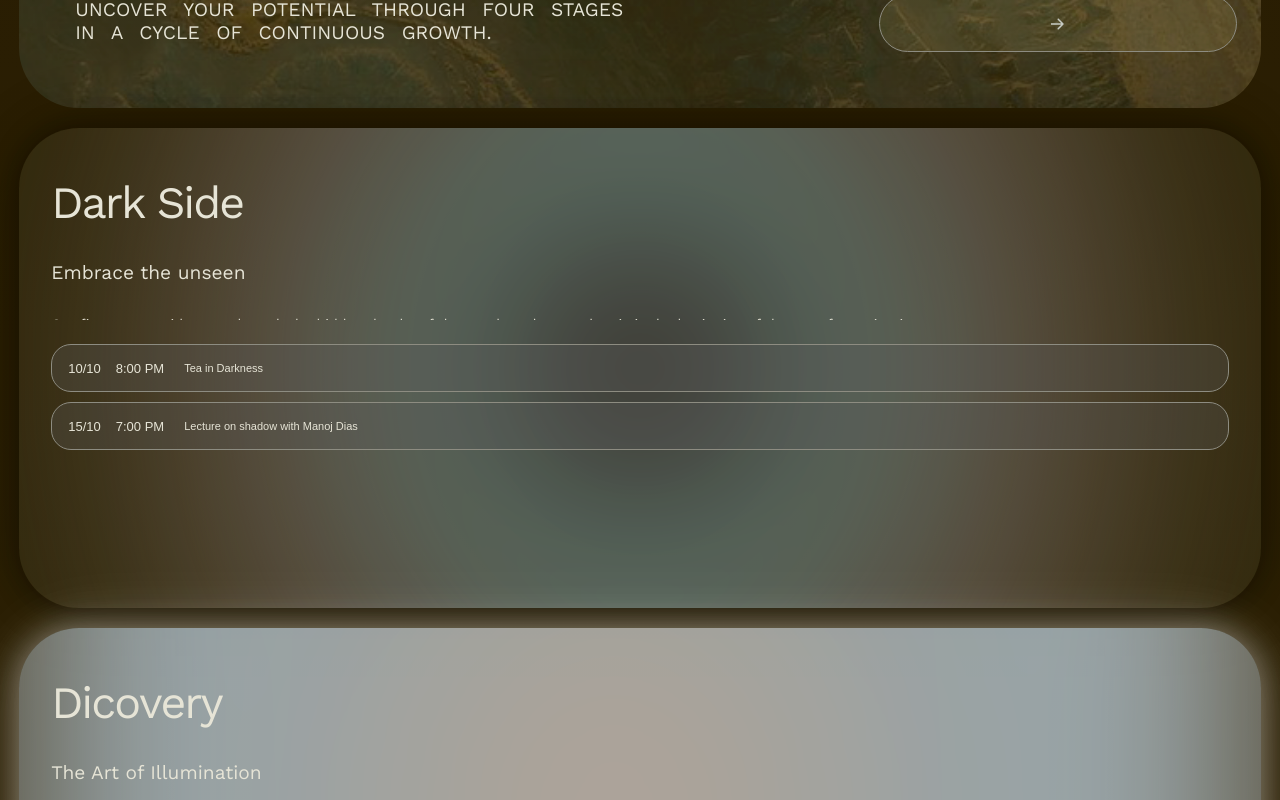
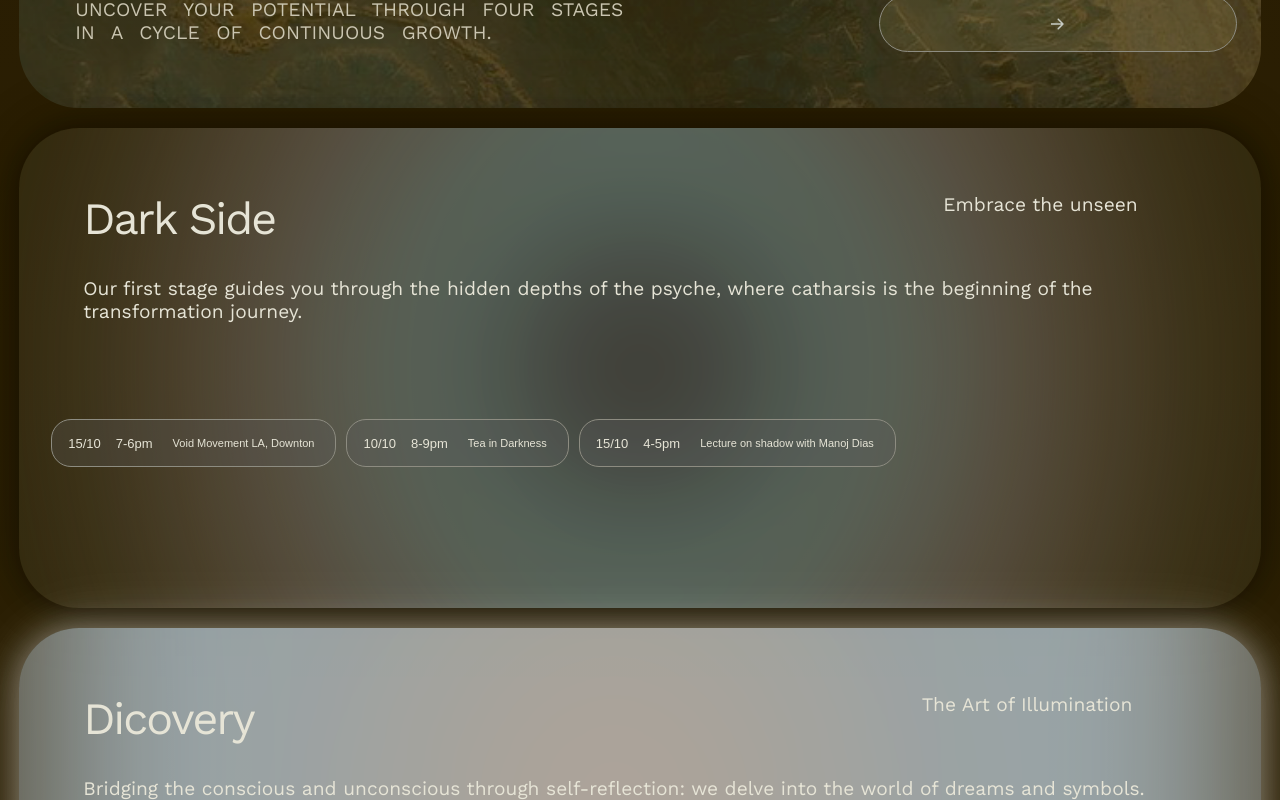
Before and after one commit to rbeatryss/massa, a React (Create React App) app: page / in a window 1280 px wide. Shown: the part 1300-2100 px from the top of the page. Built offline with nearby package versions, Linux system fonts and the light colour scheme.

Commit message:
Book card responsive, burger menu responsive

```diff
--- a/src/App.css
+++ b/src/App.css
@@ -53,13 +53,14 @@ h2 {
 }
 
 h3 {
-  font-size: 1.2rem;
+  font-size: 4.5vw;
   font-weight: 500;
   color: #E6E4D6;
   text-align: start;
 }
 
 p {
+  font-size: 4vw;
   color: #E6E4D6;
 }
 
@@ -90,7 +91,6 @@ p {
   display: flex;
   flex-direction: column;
   justify-content: space-between;
-  /* align-items: center; */
   height: 80vh;
 }
 
@@ -193,6 +193,12 @@ footer {
 }
 
 
+@media (min-width: 500px) {
+  p {
+    font-size: 2.8vw;
+  }
+}
+
 @media (min-width: 1024px) {
   h1 {
     font-size: 11.5vw;
@@ -217,4 +223,12 @@ h2 {
     font-size: 3.5vw;
   }
 
+  h3 {
+    font-size: 1.5vw;
   }
+
+  p {
+    font-size: 1.5vw;
+  }
+
+}
--- a/src/App.jsx
+++ b/src/App.jsx
@@ -29,9 +29,12 @@ function App() {
       title: "Dark Side",
       descriptor: "Embrace the unseen",
       description: "Our first stage guides you through the hidden depths of the psyche, where catharsis is the beginning of the transformation journey.",
+      mobileDescription: "Our first stage guides you through the hidden depths of the psyche, where catharsis is the beginning of the transformation journey.",
+      desktopDescription: "OUR FIRST STAGE GUIDES YOU THROUGH THE HIDDEN DEPTHS OF THE PSYCHE, WHERE CATHARSIS IS THE BEGINNING OF THE TRANSFORMATION JOURNEY.",
       buttons: [
-        { type: 'event button', eventDate: '10/10', eventTime: '8:00 PM', eventName: 'Tea in Darkness' },
-        { type: 'event button', eventDate: '15/10', eventTime: '7:00 PM', eventName: 'Lecture on shadow with Manoj Dias' },
+        { type: 'event button', eventDate: '15/10', eventTime: '7-6pm', eventName: 'Void Movement  LA, Downton' },
+        { type: 'event button', eventDate: '10/10', eventTime: '8-9pm', eventName: 'Tea in Darkness' },
+        { type: 'event button', eventDate: '15/10', eventTime: '4-5pm', eventName: 'Lecture on shadow with Manoj Dias' },
       ],
       backgroundImage: greenCard,
       shadow: `
@@ -45,9 +48,12 @@ function App() {
       title: "Dicovery",
       descriptor: "The Art of Illumination",
       description: "Bridging the conscious and unconscious through self-reflection: we delve into the world of dreams and symbols.",
+      mobileDescription: "Bridging the conscious and unconscious through self-reflection: we delve into the world of dreams and symbols.",
+      desktopDescription: "BRIDGING THE CONSCIOUS AND UNCONSCIOUS THROUGH SELF-REFLECTION: WE DELVE INTO THE WORLD OF DREAMS AND SYMBOLS.",
       buttons: [
-        { type: 'event button', eventDate: '10/10', eventTime: '8:00 PM', eventName: 'Tea in Darkness' },
-        { type: 'event button', eventDate: '15/10', eventTime: '7:00 PM', eventName: 'Lecture on shadow with Manoj Dias' },
+        { type: 'event button', eventDate: '05/10', eventTime: '7-6pm', eventName: 'Active imagination: Inner marketplace' },
+        { type: 'event button', eventDate: '10/10', eventTime: '8-9pm', eventName: 'Breathwork: Light The Bulb' },
+        { type: 'event button', eventDate: '15/10', eventTime: '4-5pm', eventName: 'Acupuncture and Sound' },
       ],
       backgroundImage: whiteCard,
       shadow: `
@@ -60,9 +66,12 @@ function App() {
       title: "Learn",
       descriptor: "Conscious Connection",
       description: "Deepening our understanding of relationships and unraveling the artof aware interaction with the world.",
+      mobileDescription: "Deepening our understanding of relationships and unraveling the artof aware interaction with the world.",
+      desktopDescription: "DEEPENING OUR UNDERSTANDING OF RELATIONSHIPS AND UNRAVELING THE ARTOF AWARE INTERACTION WITH THE WORLD.",
       buttons: [
-        { type: 'event button', eventDate: '10/10', eventTime: '8:00 PM', eventName: 'Tea in Darkness' },
-        { type: 'event button', eventDate: '15/10', eventTime: '7:00 PM', eventName: 'Lecture on shadow with Manoj Dias' },
+        { type: 'event button', eventDate: '05/10', eventTime: '7-6pm', eventName: 'Contact Improvisation' },
+        { type: 'event button', eventDate: '10/10', eventTime: '8-9pm', eventName: 'Relating Circle' },
+        { type: 'event button', eventDate: '15/10', eventTime: '4-5pm', eventName: 'Movement with Karimou' },
       ],
       backgroundImage: yellowCard,
       shadow: `
@@ -75,6 +84,8 @@ function App() {
       title: "Growth",
       descriptor: "Fuse Transformation",
       description: "Advanced practices designed for those who have completed the first three stages. This phase invites you to integrate every lesson and embrace the full expression of who you are.",
+      mobileDescription: "Advanced practices designed for those who have completed the first three stages. This phase invites you to integrate every lesson and embrace the full expression of who you are.",
+      desktopDescription: "ADVANCED PRACTICES DESIGNED FOR THOSE WHO HAVE COMPLETED THE FIRST THREE STAGES. THIS PHASE INVITES YOU TO INTEGRATE EVERY LESSON AND EMBRACE THE FULL EXPRESSION OF WHO YOU ARE.",
       buttons: [
         { type: 'coming soon', label: 'INVITE ONLY' },
       ],
@@ -173,7 +184,7 @@ function App() {
         </div>
       </div>
       <div className="explore">
-      <HorizontalScroll>
+        <HorizontalScroll>
           <IntroBookCard />
           {bookCardData.map((card, index) => (
             <BookCard
@@ -187,7 +198,7 @@ function App() {
             />
           ))}
         </HorizontalScroll>
-              </div>
+      </div>
       <div className="magic">
         <h2 className="magic-title">Magic Rediscovered.</h2>
         <h3 className="magic-description">
--- a/src/components/burgerMenu/BurgerMenu.css
+++ b/src/components/burgerMenu/BurgerMenu.css
@@ -71,3 +71,21 @@
 .burger-menu .close-btn:hover {
   background-color: rgba(238, 231, 159, 0.2);
 }
+
+@media (min-width: 1024px) {
+  .burger-menu ul {
+    height: 80%;
+      display: flex;
+      flex-direction: row;
+      justify-content: center;
+      align-items: center;
+      gap: 0.3em;
+  }
+
+  .burger-menu .close-btn {
+    position: absolute;
+    top: 1em;
+    left:auto;
+    right: 1em;
+  }
+}
--- a/src/components/cards/IntroBookCard/IntroBookCard.css
+++ b/src/components/cards/IntroBookCard/IntroBookCard.css
@@ -55,6 +55,7 @@
     margin-bottom: 2rem;
     font-weight: 400;
     text-align: justify;
+    color: #CAC5B1;
     text-justify: inter-word;
 }
 
--- a/src/components/cards/bookCard/BookCard.css
+++ b/src/components/cards/bookCard/BookCard.css
@@ -9,6 +9,7 @@
     border-radius: 60px;
     color: rgb(254, 254, 254);
     scroll-snap-align: center;
+    flex-wrap: wrap;
 }
 
 .book-card::before {
@@ -25,16 +26,14 @@
 
 .book-card-content-container {
     margin: 0 2rem;
-    height: 40%;
     overflow: hidden;
+    text-align: left;
 }
 
 .book-card-title {
     letter-spacing: -2px;
     font-weight: 500;
     margin-bottom: 2rem;
-    font-weight: 500;
-
 }
 
 .book-card-descriptor {
@@ -42,25 +41,69 @@
     margin-bottom: 2rem;
 }
 
-.book-card-description {
-    text-align: left;
-    font-weight: 400;
-    font-size: 14px;
-    margin-bottom: 2rem;
+.book-card-description-desktop {
+    display: none;
+}
+
+.book-card-description-mobile {
+    display: block;
 }
 
 .book-card-button-container {
     display: flex;
     flex-direction: column;
     gap: 10px;
-    margin: 1.5rem 2rem;
+    margin: auto 2rem 20rem;
+}
+
+@media (min-width: 500px) {
+.book-card-button-container {
+    display: flex;
+    flex-direction: column;
+    gap: 10px;
+    margin: auto 2rem 13rem;
+}
 }
 
 @media (min-width: 1024px) {
     .book-card {
         width: 100%;
         height: 60vh;
-       justify-self: center;
+        justify-self: center;
         margin: 0 auto;
     }
-  }
+
+    .book-card-content-container {
+        padding: 1rem 2rem;
+    }
+
+    .book-card-header {
+        display: flex;
+        align-items: center;
+        gap: 60%;
+    }
+    .book-card-descriptor {
+        font-weight: 500;
+        margin-bottom: 2rem;
+        text-align: right;
+    }
+
+    .book-card-description {
+        text-align: left;
+        margin-bottom: 2rem;
+    }
+
+    .book-card-description-mobile {
+        display: none;
+    }
+
+    .book-card-description-desktop {
+        display: block;
+    }
+
+    .book-card-button-container {
+        display: flex;
+        flex-direction: row;
+        margin: 5rem 2rem;
+    }
+}
--- a/src/components/cards/bookCard/BookCard.jsx
+++ b/src/components/cards/bookCard/BookCard.jsx
@@ -3,7 +3,7 @@ import './BookCard.css';
 import CustomButton from '../../buttons/CustomButton';
 
 
-const BookCard = ({ title, descriptor, description, gradient, shadow, buttons, beforeBackground, backgroundImage, }) => {
+const BookCard = ({ title, descriptor, description, mobileDescription, desktopDescription, gradient, shadow, buttons, beforeBackground, backgroundImage, }) => {
 
     return (
         <div className="book-card"
@@ -16,14 +16,18 @@ const BookCard = ({ title, descriptor, description, gradient, shadow, buttons, b
             }}>
             <div className="book-card-before" style={{ background: beforeBackground }}></div>
             <div className="book-card-content-container">
+            <div className="book-card-header">
                 <h2 className="book-card-title">{title}</h2>
                 <h3 className="book-card-descriptor">{descriptor}</h3>
-                <p className="book-card-description">{description}</p>
+                </div>
+                <p className=".book-card-description">{description}</p>
+                <p className=".book-card-description-mobile">{mobileDescription}</p>
+                <p className=".book-card-description-desktop">{desktopDescription}</p>
             </div>
             <div className="book-card-button-container">
-            {buttons.map((buttonData, index) => (
-        <CustomButton key={index} buttonData={buttonData} />
-      ))}
+                {buttons.map((buttonData, index) => (
+                    <CustomButton key={index} buttonData={buttonData} />
+                ))}
             </div>
         </div>
     );
```
Lines whose indentation alone changed are shown as unchanged.
